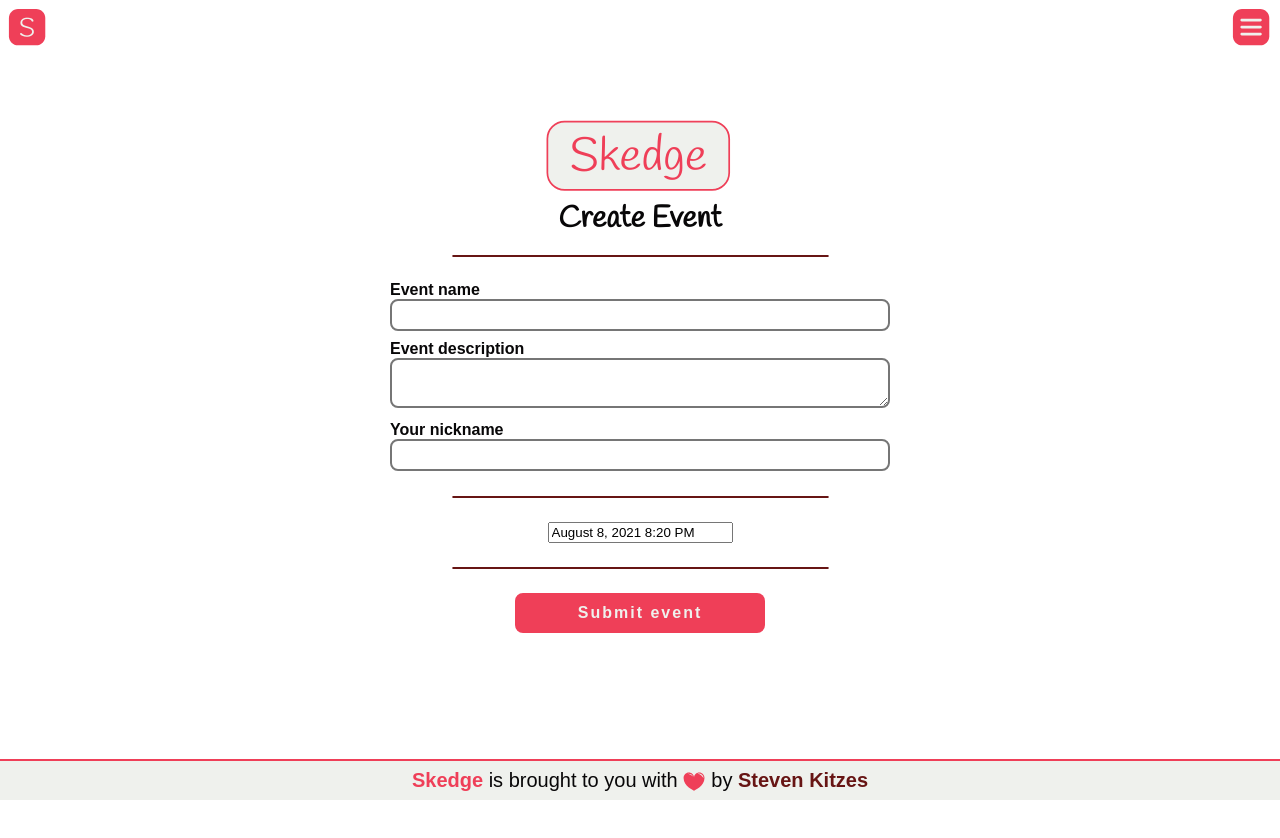
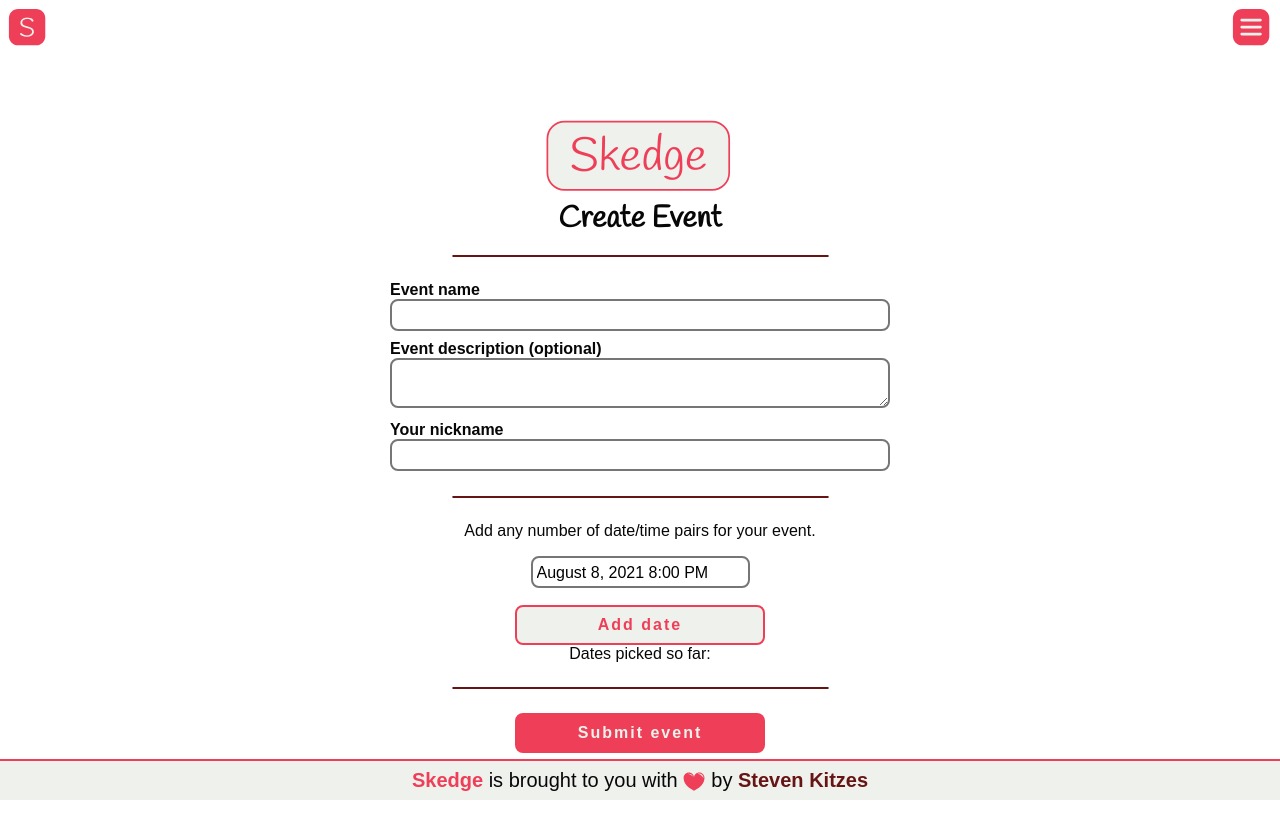
Before and after one commit to StevenKitzes/skedge, a Next.js app: page /create in a window 1280 px wide. Shown: the top 838 px of the page. Before the commit the page ends 800 px from the top, so only its background shows below. Built offline with nearby package versions, Linux system fonts and the light colour scheme.

Commit message:
enable dates to be recorded from picker

```diff
--- a/components/Button/Button.js
+++ b/components/Button/Button.js
@@ -2,21 +2,37 @@ import clsx from 'clsx'
 import Link from 'next/link'
 import styles from './Button.module.scss'
 
-function Button({ classes, href = '', label, variant = 'solid' }) {
+function Button({ classes, href = null, label, onClick = null, variant = 'solid' }) {
   const buttonStyle = variant == 'solid'
     ? styles.solid
     : styles.outlined
 
-  return (
-    <Link href={href}>
+  if (!!href && !!!onClick) {
+    return (
+      <Link href={href}>
+        <a
+          alt={label}
+          className={clsx(classes, buttonStyle)}
+        >
+          {label}
+        </a>
+      </Link>
+    )
+  }
+
+  if (!!!href && !!onClick) {
+    return (
       <a
+        alt={label}
         className={clsx(classes, buttonStyle)}
-        alt={label}
+        onClick={onClick}
       >
         {label}
       </a>
-    </Link>
-  )
+    )
+  }
+
+  return null;
 }
 
 export default Button
--- a/pages/create.js
+++ b/pages/create.js
@@ -14,8 +14,14 @@ function Create() {
   const [eventDesc, setEventDesc] = useState('')
   const [nick, setNick] = useState('')
   const [nickTouched, setNickTouched] = useState(false)
+  const [dates, setDates] = useState([])
 
-  const [pickerDate, setPickerDate] = useState(new Date());
+  const pickerDateStarter = new Date();
+  pickerDateStarter.setMinutes(0);
+  pickerDateStarter.setSeconds(0);
+  pickerDateStarter.setMilliseconds(0);
+
+  const [pickerDate, setPickerDate] = useState(pickerDateStarter.getTime());
 
   return (
     <Layout>
@@ -38,14 +44,14 @@ function Create() {
         }}
       />
       <Input
-        label='Event description'
+        label='Event description (optional)'
         multiline
         onChange={(event) => {
           setEventDesc(event.target.value)
         }}
       />
       <Input
-        errorMessage='A nickname is required. (Fakes welcome!)'
+        errorMessage='Nickname required. (Fakes welcome!)'
         invalid={nickTouched && (nick == '')}
         label='Your nickname'
         onChange={(event) => {
@@ -54,16 +60,32 @@ function Create() {
         }}
       />
       <hr className={styles.separator} />
+      <p className={styles.selectInstructions}>
+        Add any number of date/time pairs for your event.
+      </p>
       <DatePicker
         dateFormat="MMMM d, yyyy h:mm aa"
-        onChange={(date) => setPickerDate(date)}
+        onChange={(date) => setPickerDate(date.getTime())}
         selected={pickerDate}
         showTimeSelect
       />
+      <Button
+        classes={styles.addDateButton}
+        label='Add date'
+        onClick={() => {
+          if (!dates.includes(pickerDate)) setDates([...dates, pickerDate])
+        }}
+        variant='outlined'
+      />
+      <p>Dates picked so far:</p>
+      {dates.map((date) => {
+        return <p>{date}</p>
+      })}
       <hr className={styles.separator} />
       <Button
         classes={styles.submitButton}
         label='Submit event'
+        onClick={() => alert('submit clicked')}
       />
     </Layout>
   )
--- a/pages/create.module.scss
+++ b/pages/create.module.scss
@@ -1,7 +1,16 @@
 @import '../styles/theme.scss';
+
+.addDateButton {
+  margin-top: 16px;
+}
 
 .logo {
   width: 200px;
+}
+
+.selectInstructions {
+  font-size: 16px;
+  margin-bottom: 16px;
 }
 
 .separator {
--- a/styles/global.scss
+++ b/styles/global.scss
@@ -15,6 +15,37 @@ p, h1, h2, h3, h4, h5, h6 {
   font-weight: $heavy;
 }
 
+.textLink {
+  color: $secondary;
+  font-weight: $heavy;
+  text-decoration: none;
+  transition: $transition;
+}
+.textLink:hover {
+  color: $primary;
+  transition: $transition;
+}
+
+.useScript {
+  font-family: handlee;
+}
+
+/* The follow nightmare fuel was the only way I could figure out to customize react-datepicker */
+
+.react-datepicker__input-container input {
+  box-sizing: border-box;
+  border-radius: 8px;
+  border-style: solid;
+  border-width: 2px;
+  font-family: Arial, Helvetica, sans-serif;
+  font-size: 16px;
+  margin: 0 auto 1px;
+  max-width: 250px;
+  outline: unset;
+  padding: 6px 4px 4px;
+  width: 100%;
+}
+
 .react-datepicker .react-datepicker__time-container {
   width: 75px;
 }
@@ -27,6 +58,9 @@ p, h1, h2, h3, h4, h5, h6 {
   justify-content: center;
   padding: 2px 0;
   width: 75px;
+}
+.react-datepicker .react-datepicker__time-container .react-datepicker__time .react-datepicker__time-box ul.react-datepicker__time-list li.react-datepicker__time-list-item--selected:hover {
+  background-color: $primary;
 }
 
 .react-datepicker .react-datepicker__time-container .react-datepicker__time .react-datepicker__time-box ul.react-datepicker__time-list li.react-datepicker__time-list-item {
@@ -42,22 +76,51 @@ p, h1, h2, h3, h4, h5, h6 {
 .react-datepicker__week .react-datepicker__day--selected {
   background-color: $primary;
 }
+.react-datepicker__week .react-datepicker__day--selected:hover {
+  background-color: $primary;
+}
 
 .react-datepicker__week .react-datepicker__day {
   font-size: 18px;
 }
 
-.textLink {
-  color: $secondary;
-  font-weight: $heavy;
-  text-decoration: none;
-  transition: $transition;
+@media screen and (min-width: $browser) {
+  .react-datepicker .react-datepicker__time-container {
+    width: 100px;
+  }
+  .react-datepicker .react-datepicker__time-container .react-datepicker__time .react-datepicker__time-box {
+    margin: 0;
+    width: 100px;
+  }
+  .react-datepicker .react-datepicker__time-list {
+    overflow-x: hidden;
+    width: 100px;
+  }
+
+  .react-datepicker .react-datepicker__time-container .react-datepicker__time .react-datepicker__time-box ul.react-datepicker__time-list li.react-datepicker__time-list-item--selected {
+    align-items: center;
+    background-color: $primary;
+    display: flex;
+    font-size: 16px;
+    justify-content: center;
+    padding: 2px 0;
+    width: 100px;
+  }
+  .react-datepicker .react-datepicker__time-container .react-datepicker__time .react-datepicker__time-box ul.react-datepicker__time-list li.react-datepicker__time-list-item--selected:hover {
+    background-color: $primary;
+  }
+
+  .react-datepicker .react-datepicker__time-container .react-datepicker__time .react-datepicker__time-box ul.react-datepicker__time-list li.react-datepicker__time-list-item {
+    align-items: center;
+    display: flex;
+    font-size: 16px;
+    justify-content: center;
+    padding: 2px 0;
+    vertical-align: middle;
+    width: 100px;
+  }
+
+  .react-datepicker .react-datepicker__navigation--next--with-time:not(.react-datepicker__navigation--next--with-today-button) {
+    right: 100px;
+  }
 }
-.textLink:hover {
-  color: $primary;
-  transition: $transition;
-}
-
-.useScript {
-  font-family: handlee;
-}
```
